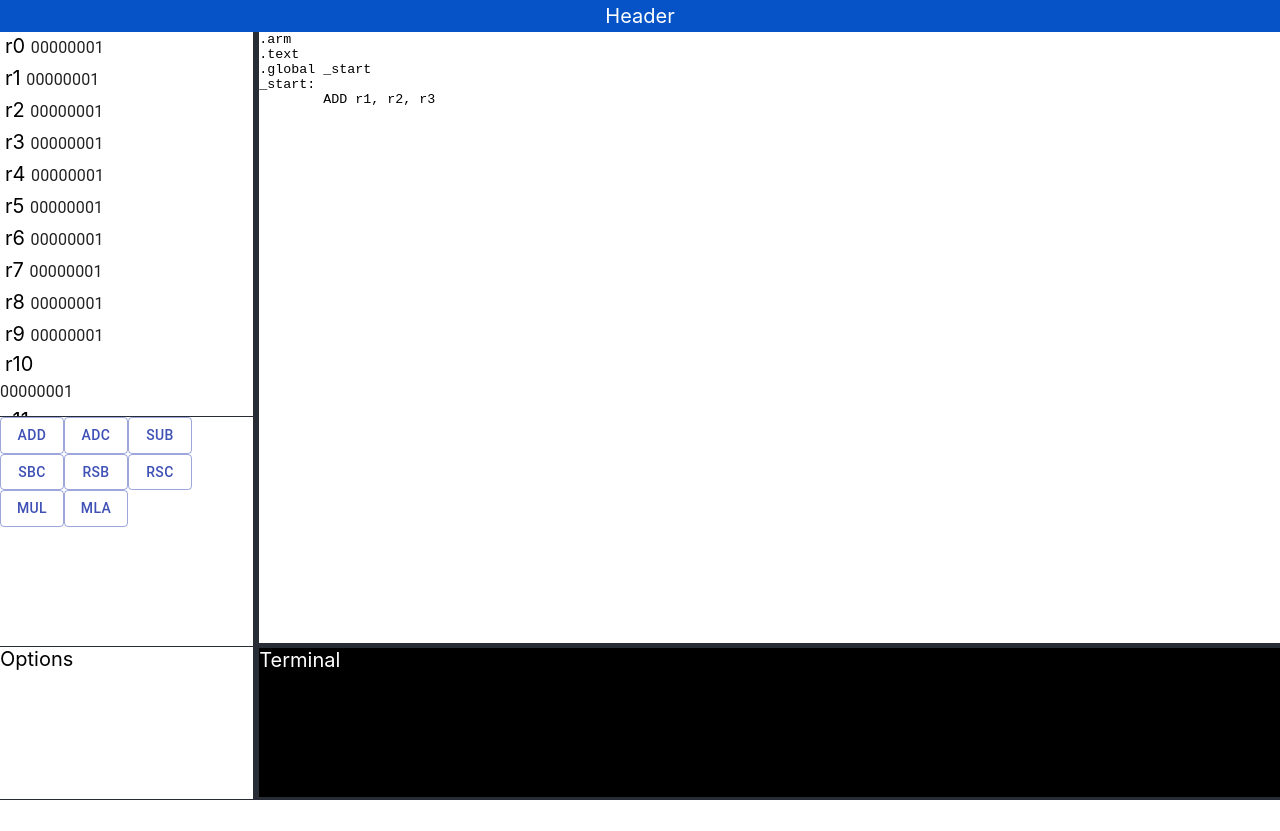
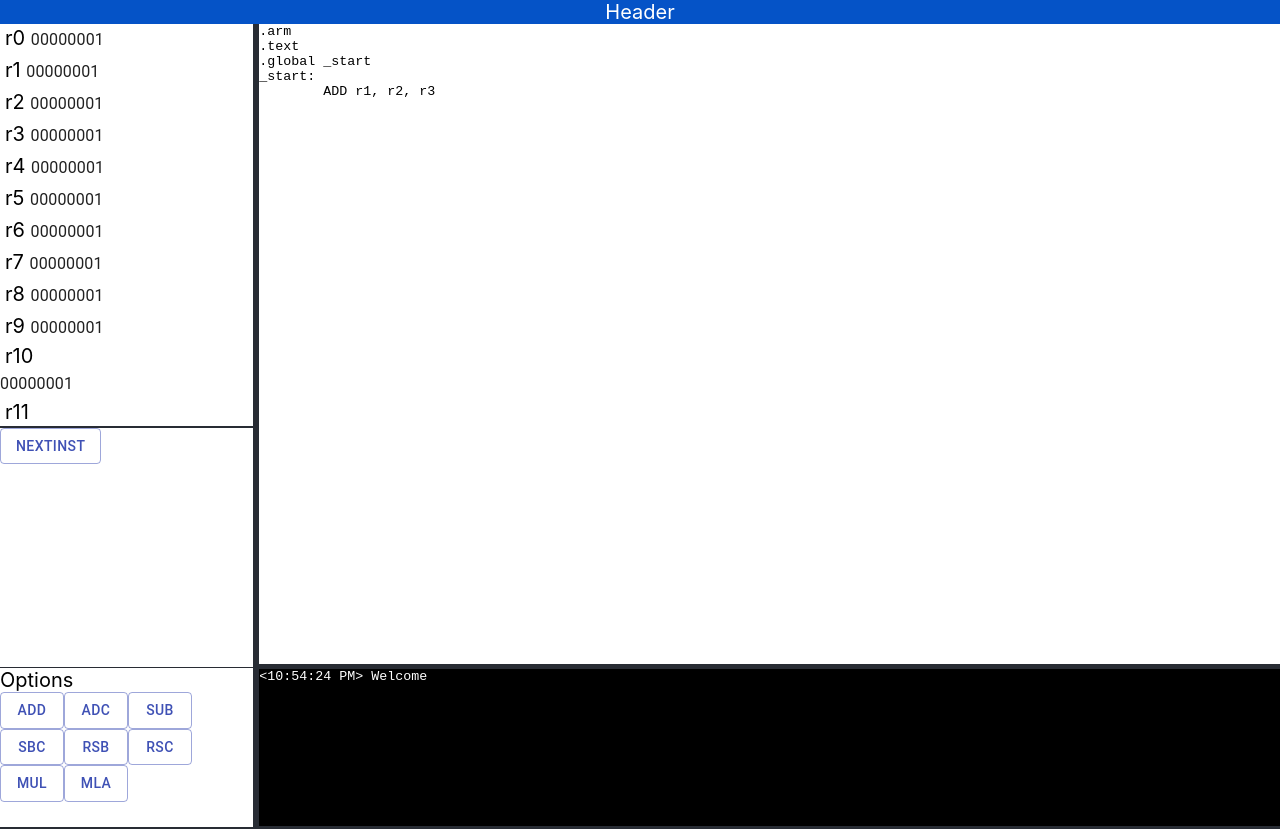
Before and after one commit to Koro95/ARM-Simulator, a React (Create React App) app: page / in a window 1280 px wide. Before the commit the page ends 800 px from the top, so only its background shows below. Built offline with nearby package versions, Linux system fonts and the light colour scheme.

Commit message:
Instruction class for lazy execution with codeExecutionEngine

```diff
--- a/src/App.css
+++ b/src/App.css
@@ -53,6 +53,12 @@
   background-color: black;
   color: white;
   text-align: left;
+  height: 100%;
+  width: 100%;
+  resize: none;
+  border: none;
+  margin: 0;
+  padding: 0;
 }
 
 .App-debugger {
--- a/src/Cpu.tsx
+++ b/src/Cpu.tsx
@@ -12,6 +12,7 @@ type CpuState = {
     statusRegister: statusRegister;
     codeExecutionEngine: CodeExecutionEngine;
     userInput: String;
+    terminal: String;
 }
 
 class Cpu extends React.Component<any, CpuState> {
@@ -19,12 +20,15 @@ class Cpu extends React.Component<any, CpuState> {
         super(props)
         let defaultValue = 0x00000001;
         let initializedRegisters = []
+        let welcomeMessage = "<" + new Date().toLocaleTimeString() + "> Welcome";
+
         for (let index = 0; index < 16; index++) {
             initializedRegisters.push(new Register(defaultValue));
         }
         this.state = {
             registers: initializedRegisters, statusRegister: new statusRegister(),
-            userInput: ".arm\n.text\n.global _start\n_start:\n\tADD r1, r2, r3", codeExecutionEngine: new CodeExecutionEngine(this)
+            codeExecutionEngine: new CodeExecutionEngine(this), userInput: ".arm\n.text\n.global _start\n_start:\n\tADD r1, r2, r3",
+            terminal: welcomeMessage
         };
     }
 
@@ -91,25 +95,26 @@ class Cpu extends React.Component<any, CpuState> {
                         <div> <div className="Reg-names">pc</div> <InputBase margin='none' value={this.state.registers[15].toHex()} onChange={e => this.regValueChange(15, e)} /> </div>
                     </Box>
                     <Box height="29.75%" mb="0.5%" className="App-debugger">
-                        <Button onClick={() => this.state.codeExecutionEngine.instruction("ADD", 0, 1, 2)} variant="outlined" color="primary">ADD</Button>
-                        <Button onClick={() => this.state.codeExecutionEngine.instruction("ADC", 0, 1, 2)} variant="outlined" color="primary">ADC</Button>
-                        <Button onClick={() => this.state.codeExecutionEngine.instruction("SUB", 0, 1, 2)} variant="outlined" color="primary">SUB</Button>
-                        <Button onClick={() => this.state.codeExecutionEngine.instruction("SBC", 0, 1, 2)} variant="outlined" color="primary">SBC</Button>
-                        <Button onClick={() => this.state.codeExecutionEngine.instruction("RSB", 0, 1, 2)} variant="outlined" color="primary">RSB</Button>
-                        <Button onClick={() => this.state.codeExecutionEngine.instruction("RSC", 0, 1, 2)} variant="outlined" color="primary">RSC</Button>
-                        <Button onClick={() => this.state.codeExecutionEngine.instruction("MUL", 0, 1, 2)} variant="outlined" color="primary">MUL</Button>
-                        <Button onClick={() => this.state.codeExecutionEngine.instruction("MLA", 0, 1, 2, 3)} variant="outlined" color="primary">MLA</Button>
+                        <Button onClick={() => this.state.codeExecutionEngine.executeNextInstruction()} variant="outlined" color="primary">NextInst</Button>
                     </Box>
                     <Box height="19.75%" className="App-options">
-                        Options
+                        <div>Options</div>
+                        <Button onClick={() => this.state.codeExecutionEngine.addInstruction("ADD", 0, 1, 2, undefined)} variant="outlined" color="primary">ADD</Button>
+                        <Button onClick={() => this.state.codeExecutionEngine.addInstruction("ADC", 0, 1, 2, undefined)} variant="outlined" color="primary">ADC</Button>
+                        <Button onClick={() => this.state.codeExecutionEngine.addInstruction("SUB", 0, 1, 2, undefined)} variant="outlined" color="primary">SUB</Button>
+                        <Button onClick={() => this.state.codeExecutionEngine.addInstruction("SBC", 0, 1, 2, undefined)} variant="outlined" color="primary">SBC</Button>
+                        <Button onClick={() => this.state.codeExecutionEngine.addInstruction("RSB", 0, 1, 2, undefined)} variant="outlined" color="primary">RSB</Button>
+                        <Button onClick={() => this.state.codeExecutionEngine.addInstruction("RSC", 0, 1, 2, undefined)} variant="outlined" color="primary">RSC</Button>
+                        <Button onClick={() => this.state.codeExecutionEngine.addInstruction("MUL", 0, 1, 2, undefined)} variant="outlined" color="primary">MUL</Button>
+                        <Button onClick={() => this.state.codeExecutionEngine.addInstruction("MLA", 0, 1, 2, 3)} variant="outlined" color="primary">MLA</Button>
                     </Box>
                 </Box>
                 <Box width="79.75%" height="100%">
                     <Box height="79.5%" mb="0.5%">
-                        <textarea id="textarea" className="App-userinput" value={this.state.userInput.toString()} onChange={e => this.userInputChange(e)} onKeyDown={e => this.allowTabKey(e)} />
+                        <textarea className="App-userinput" value={this.state.userInput.toString()} onChange={e => this.userInputChange(e)} onKeyDown={e => this.allowTabKey(e)} />
                     </Box>
-                    <Box height="19.5%" className="App-terminal">
-                        Terminal
+                    <Box height="19.5%">
+                        <textarea className="App-terminal" value={this.state.terminal.toString()} disabled />
                     </Box>
                 </Box>
             </div>
@@ -119,36 +124,85 @@ class Cpu extends React.Component<any, CpuState> {
 
 class CodeExecutionEngine {
     cpu: Cpu;
+    instructions: Instruction[];
+    instructionIndex: number;
 
     constructor(cpu: Cpu) {
         this.cpu = cpu;
+        this.instructions = [];
+        this.instructionIndex = 0;
     }
 
-    instruction(inst: String, y: number, a: number, b: number, x?: number) {
-        let newRegisters = [...this.cpu.state.registers];
-
-        let temp = this.arithmetic(inst, newRegisters[a].getValue(), newRegisters[b].getValue(),
-            (typeof x !== 'undefined') ? newRegisters[x].getValue() : x)
-        if (typeof temp !== 'undefined') {
-            newRegisters[y].setValue(this.setTo32Bit(temp));
-        }
-        this.cpu.setState({ registers: newRegisters });
-
-        console.log(parse(this.cpu.state.userInput.toString()))
-        console.log(parse(this.cpu.state.userInput.toString()).ast.section.text.code)
+    addInstruction(instruction: string, y: number | undefined, a: number | undefined, b: number | undefined, x: number | undefined) {
+        let tempType = "art";
+        let newInstruction = new Instruction(this, instruction, tempType, y, a, b, x);
+        this.instructions.push(newInstruction);
     }
 
-    arithmetic(inst: String, a: number, b: number, x?: number): number | undefined {
-        switch (inst) {
+    executeNextInstruction() {
+        let currentInstruction = this.instructions[this.instructionIndex];
+        if (typeof currentInstruction !== 'undefined') {
+            currentInstruction.executeInstruction();
+            this.instructionIndex++;
+        }
+        else {
+            let message = "\n<" + new Date().toLocaleTimeString() + "> Instructions finished!";
+            let newTerminal = this.cpu.state.terminal + message;
+            this.cpu.setState({ terminal: newTerminal })
+        }
+    }
+}
+
+class Instruction {
+    codeExecutionEngine: CodeExecutionEngine;
+    instruction: string;
+    type: string;
+    op1: number | undefined;
+    op2: number | undefined;
+    op3: number | undefined;
+    op4: number | undefined;
+
+    constructor(codeExecutionEngine: CodeExecutionEngine, instruction: string, type: string, op1: number | undefined, op2: number | undefined,
+        op3: number | undefined, op4: number | undefined) {
+        this.codeExecutionEngine = codeExecutionEngine;
+        this.instruction = instruction;
+        this.type = type;
+        this.op1 = op1;
+        this.op2 = op2;
+        this.op3 = op3;
+        this.op4 = op4;
+    }
+
+    executeInstruction() {
+        switch (this.type) {
+            case "art":
+                if (typeof this.op1 !== 'undefined' && typeof this.op2 !== 'undefined' && typeof this.op3 !== 'undefined') {
+                    let newRegisters = [...this.codeExecutionEngine.cpu.state.registers];
+
+                    let result = this.arithmetic(newRegisters[this.op2].getValue(), newRegisters[this.op3].getValue(),
+                        (typeof this.op4 !== 'undefined') ? newRegisters[this.op4].getValue() : this.op4);
+                    if (typeof result !== 'undefined') {
+                        newRegisters[this.op1].setValue(this.setTo32Bit(result));
+                    }
+
+                    this.codeExecutionEngine.cpu.setState({ registers: newRegisters });
+                }
+                break;
+        }
+    }
+
+    arithmetic(a: number, b: number, x?: number): number | undefined {
+        switch (this.instruction) {
             case "ADD": return (a + b);
-            case "ADC": return (a + b + this.cpu.state.statusRegister.getC());
+            case "ADC": return (a + b + this.codeExecutionEngine.cpu.state.statusRegister.getC());
             case "SUB": return (a - b);
-            case "SBC": return (a - b + this.cpu.state.statusRegister.getC() - 1);
+            case "SBC": return (a - b + this.codeExecutionEngine.cpu.state.statusRegister.getC() - 1);
             case "RSB": return (b - a);
-            case "RSC": return (b - a + this.cpu.state.statusRegister.getC() - 1);
+            case "RSC": return (b - a + this.codeExecutionEngine.cpu.state.statusRegister.getC() - 1);
             case "MUL": return (a * b);
             case "MLA": return ((typeof x !== 'undefined') ? (a * b) + x : undefined);
         }
+
         return undefined;
     }
 
```
